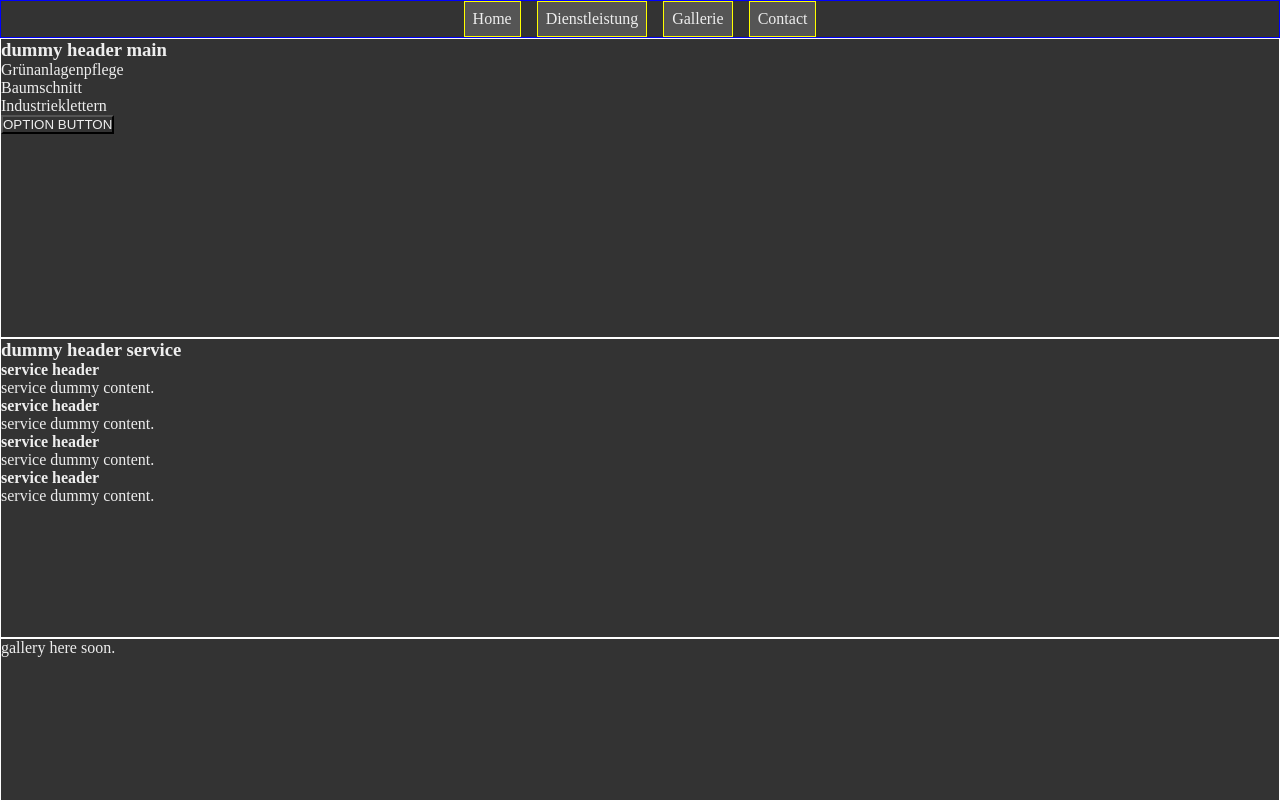
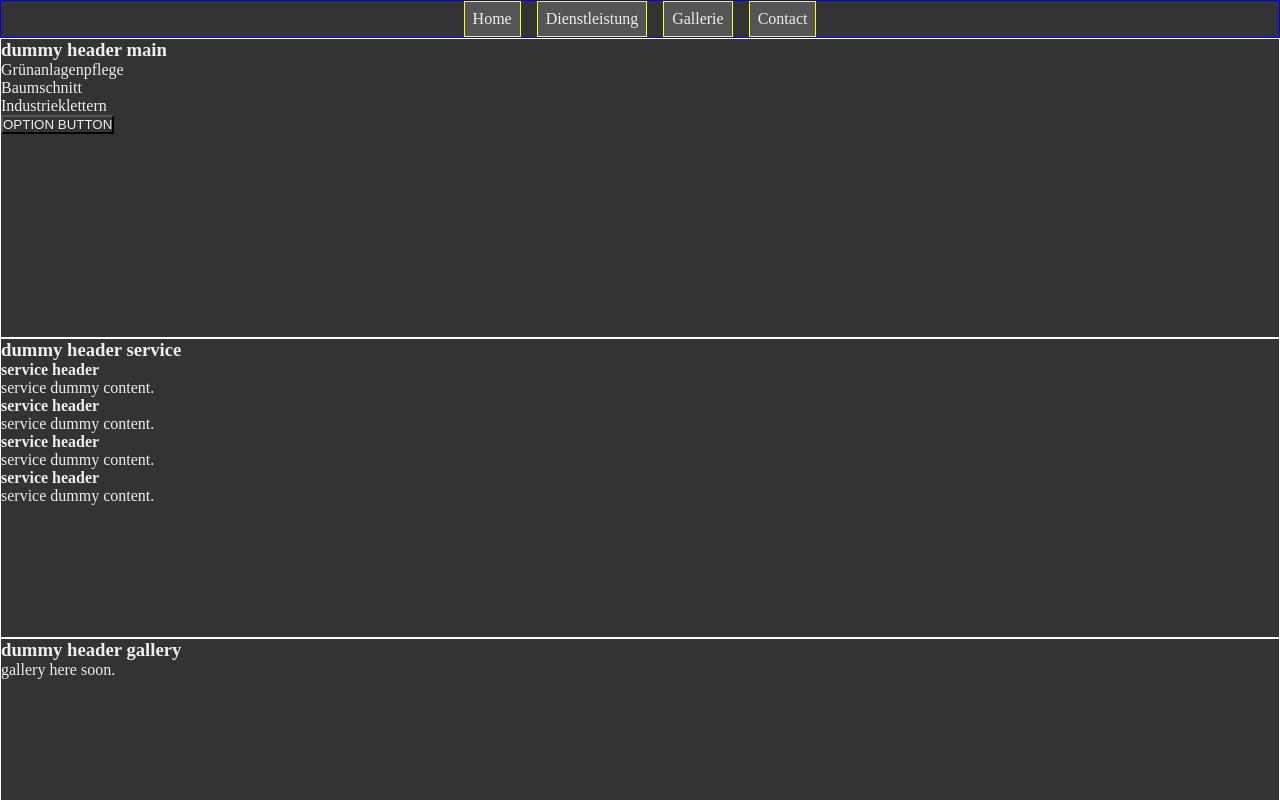
Before and after one commit to Schw4lbe/hp-kv, a Vue app: page / in a window 1280 px wide. Shown: the top 800 px of the page. Built offline with nearby package versions, Linux system fonts and the light colour scheme.

Commit message:
minor changes.

```diff
--- a/src/components/GallerySection.vue
+++ b/src/components/GallerySection.vue
@@ -1,9 +1,8 @@
 <template>
   <section class="section-gallery-container">
     <div class="section-gallery-background">
-      <!-- <h3 class="section-gallery-header">dummy header gallery</h3> -->
+      <h3 class="section-gallery-header">dummy header gallery</h3>
       <ImgGallery />
-      <!-- Create own component for images here. -->
     </div>
   </section>
 </template>
```
